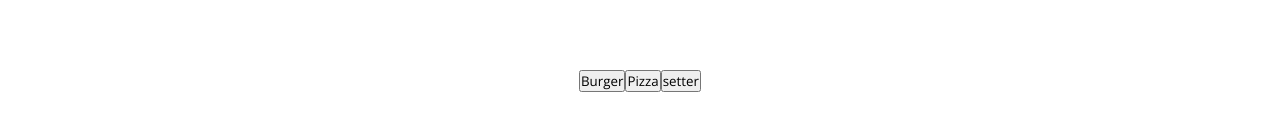
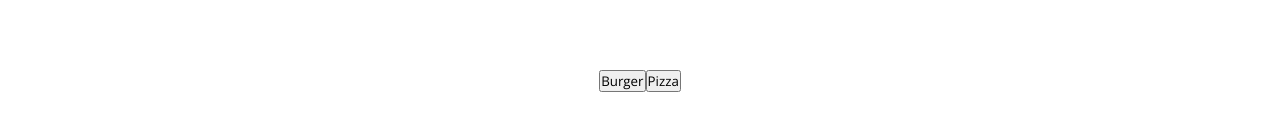
Before and after one commit to Mauricio-Roldan/Rotiseria, a React (Create React App) app in the folder proyecto-rotiseria/: page /menu in a window 1280 px wide. Shown: the part 360-490 px from the top of the page. Built offline with nearby package versions, Linux system fonts and the light colour scheme.

Commit message:
Update Products.Json // delete setter

```diff
--- a/proyecto-rotiseria/src/components/Products/Products.js
+++ b/proyecto-rotiseria/src/components/Products/Products.js
@@ -18,11 +18,9 @@ const Products = () => {
             console.log(type)
             return filteredProducts
         }
-        const setState =()=>(setFilteredProducts([...filteredProducts, 1]))
         return (
         <div>
             {unicos.map((item,index)=><button key={index} onClick={()=>selectedProduct(item)}>{item}</button>)}
-            <button onClick={setState}>setter</button>
             {filteredProducts.map((item, index)=>(<ul key={item.Id}>
                 <li><b>{item.Name}</b></li>
                 <li><b>Precio:</b>{item.Price}</li>
```
